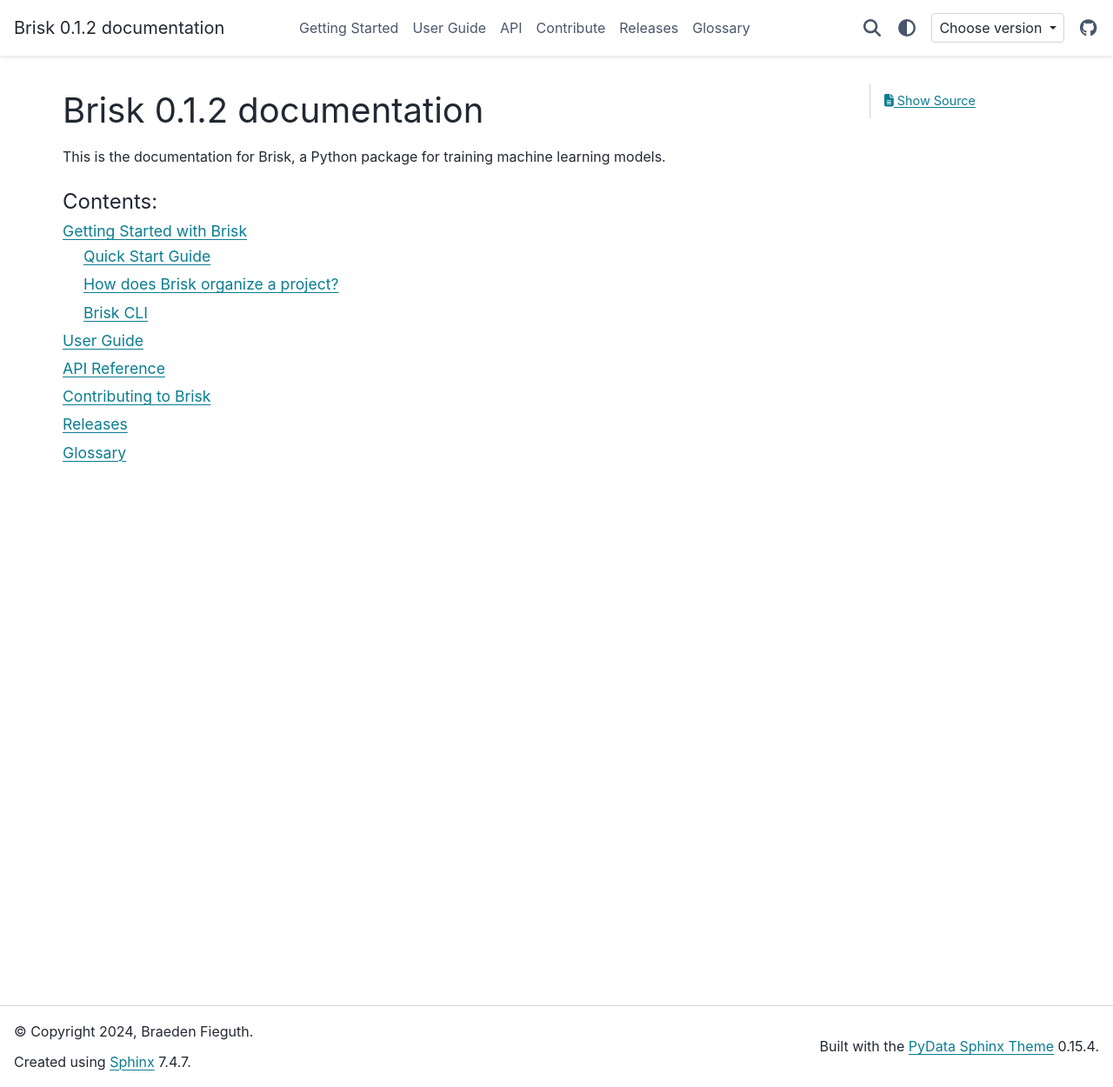
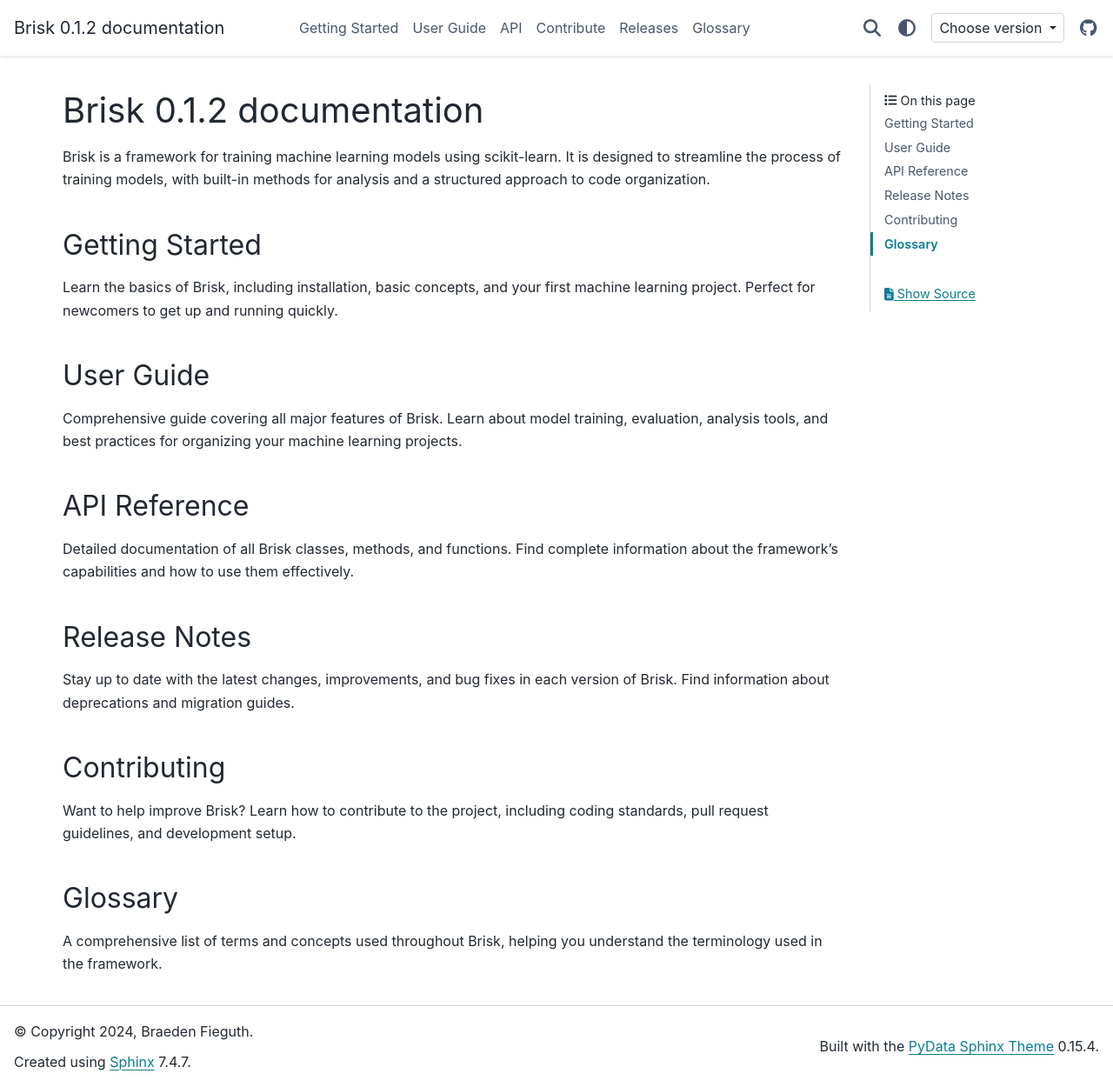
Before and after one commit to BFieguth/brisk, a Sphinx documentation site: the page built from docs/source/index.rst, in a window 1280 px wide and 1250 px high. Shown: the whole window at 87% size. Built offline with Sphinx 7.4.7 and the PyData theme 0.15.4, drawn with Linux system fonts in a browser that asks for light colours.

Commit message:
docs: update main index page

```diff
--- a/docs/source/index.rst
+++ b/docs/source/index.rst
@@ -6,12 +6,10 @@
 Brisk |release| documentation
 =============================
 
-This is the documentation for Brisk, a Python package for training machine learning models.
-
-
 .. toctree::
    :maxdepth: 2
    :caption: Contents:
+   :hidden:
 
    getting_started/index
    users/index
@@ -19,3 +17,37 @@
    dev/contribute
    dev/releases
    users/glossary
+
+Brisk is a framework for training machine learning models using scikit-learn. It
+is designed to streamline the process of training models, with built-in methods
+for analysis and a structured approach to code organization.
+
+Getting Started
+----------------
+Learn the basics of Brisk, including installation, basic concepts, and your first
+machine learning project. Perfect for newcomers to get up and running quickly.
+
+User Guide
+--------------
+Comprehensive guide covering all major features of Brisk. Learn about model training,
+evaluation, analysis tools, and best practices for organizing your machine learning projects.
+
+API Reference
+--------------
+Detailed documentation of all Brisk classes, methods, and functions. Find complete
+information about the framework's capabilities and how to use them effectively.
+
+Release Notes
+--------------
+Stay up to date with the latest changes, improvements, and bug fixes in each version
+of Brisk. Find information about deprecations and migration guides.
+
+Contributing
+--------------
+Want to help improve Brisk? Learn how to contribute to the project, including
+coding standards, pull request guidelines, and development setup.
+
+Glossary
+--------------
+A comprehensive list of terms and concepts used throughout Brisk, helping you
+understand the terminology used in the framework.
```
